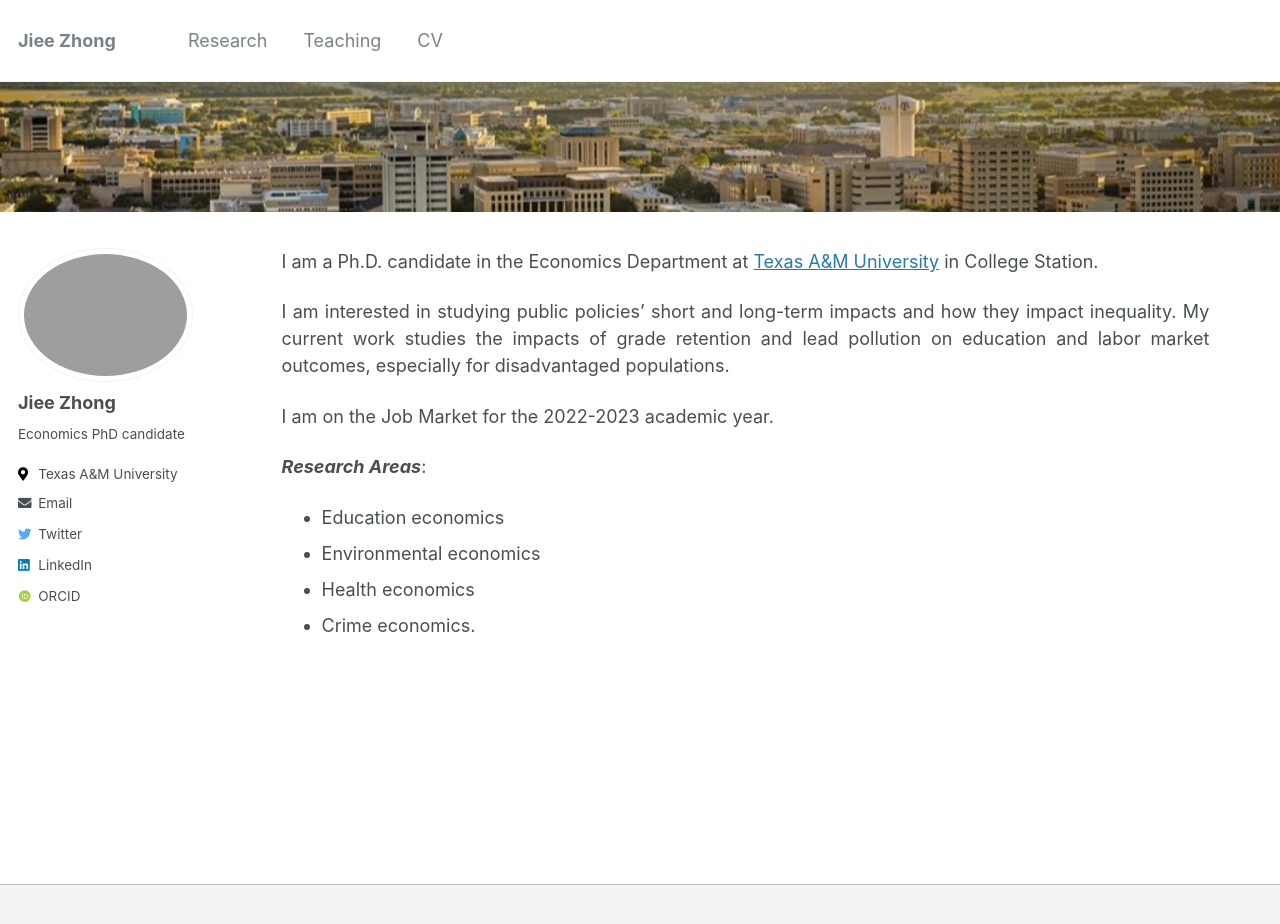
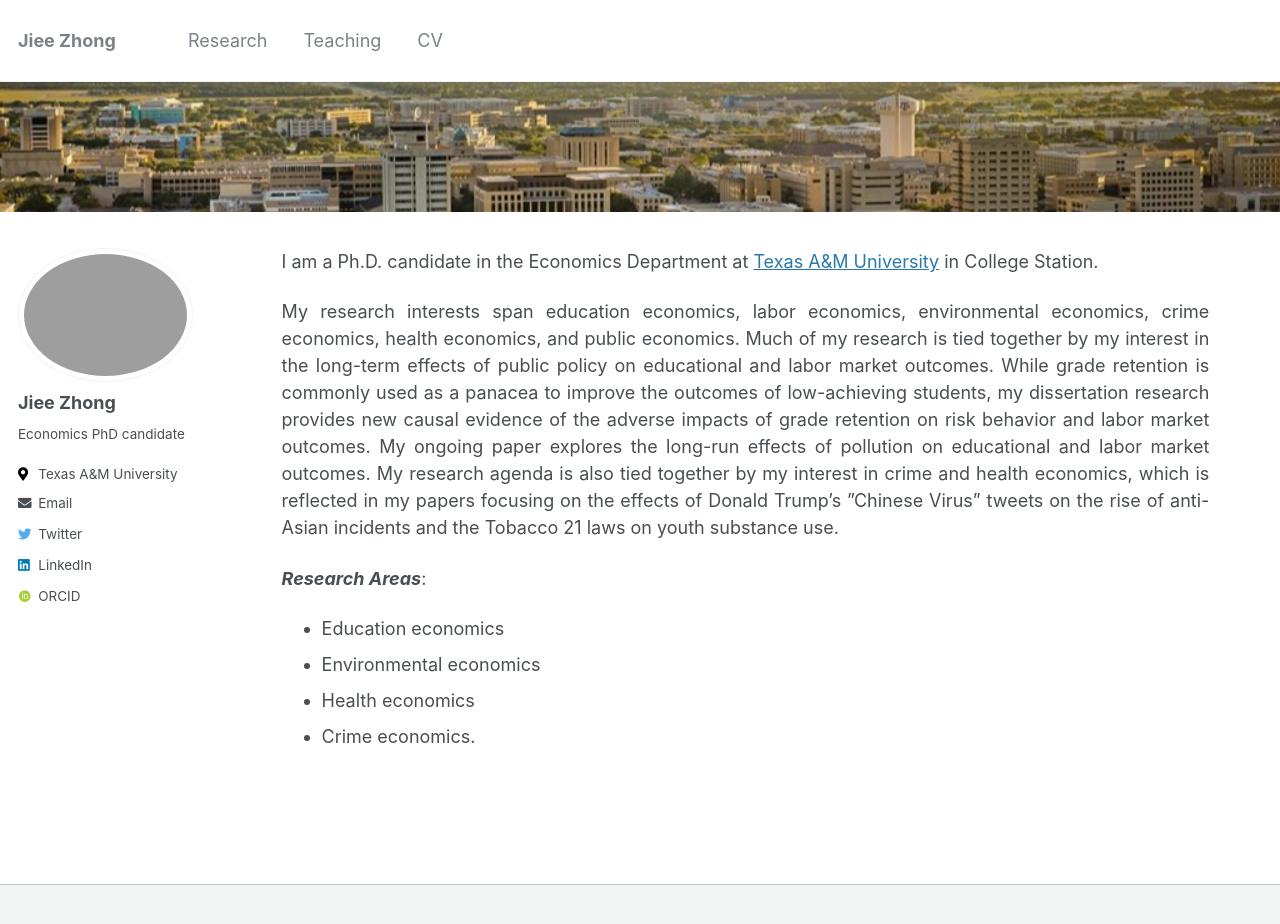
Before and after one commit to jieezhong/jieezhong.github.io, a Jekyll site: the page built from _pages/about.md, in a window 1280 px wide and 957 px high. Shown: the top 924 px of the window. Built offline with Jekyll 4.4.1, drawn with Linux system fonts in a browser that asks for light colours; some web fonts are replaced.

Commit message:
Update about.md

```diff
--- a/_pages/about.md
+++ b/_pages/about.md
@@ -8,9 +8,7 @@ header:
 
 I am a Ph.D. candidate in the Economics Department at [Texas A&M University](https://liberalarts.tamu.edu/economics/) in College Station.
 
-I am interested in studying public policies’ short and long-term impacts and how they impact inequality. My current work studies the impacts of grade retention and lead pollution on education and labor market outcomes, especially for disadvantaged populations.
-
-I am on the Job Market for the 2022-2023 academic year.
+My research interests span education economics, labor economics, environmental economics, crime economics, health economics, and public economics. Much of my research is tied together by my interest in the long-term effects of public policy on educational and labor market outcomes. While grade retention is commonly used as a panacea to improve the outcomes of low-achieving students, my dissertation research provides new causal evidence of the adverse impacts of grade retention on risk behavior and labor market outcomes. My ongoing paper explores the long-run effects of pollution on educational and labor market outcomes. My research agenda is also tied together by my interest in crime and health economics, which is reflected in my papers focusing on the effects of Donald Trump’s ”Chinese Virus” tweets on the rise of anti-Asian incidents and the Tobacco 21 laws on youth substance use.
 
 ***Research Areas***:
 - Education economics
```
